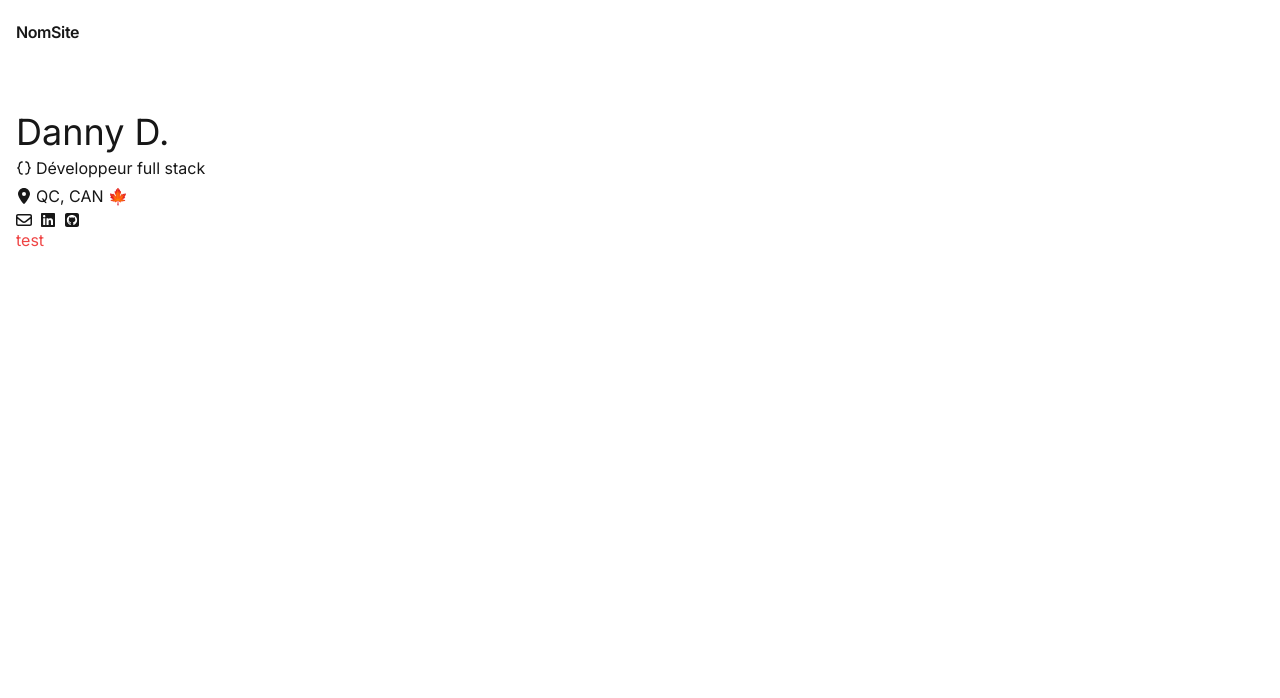
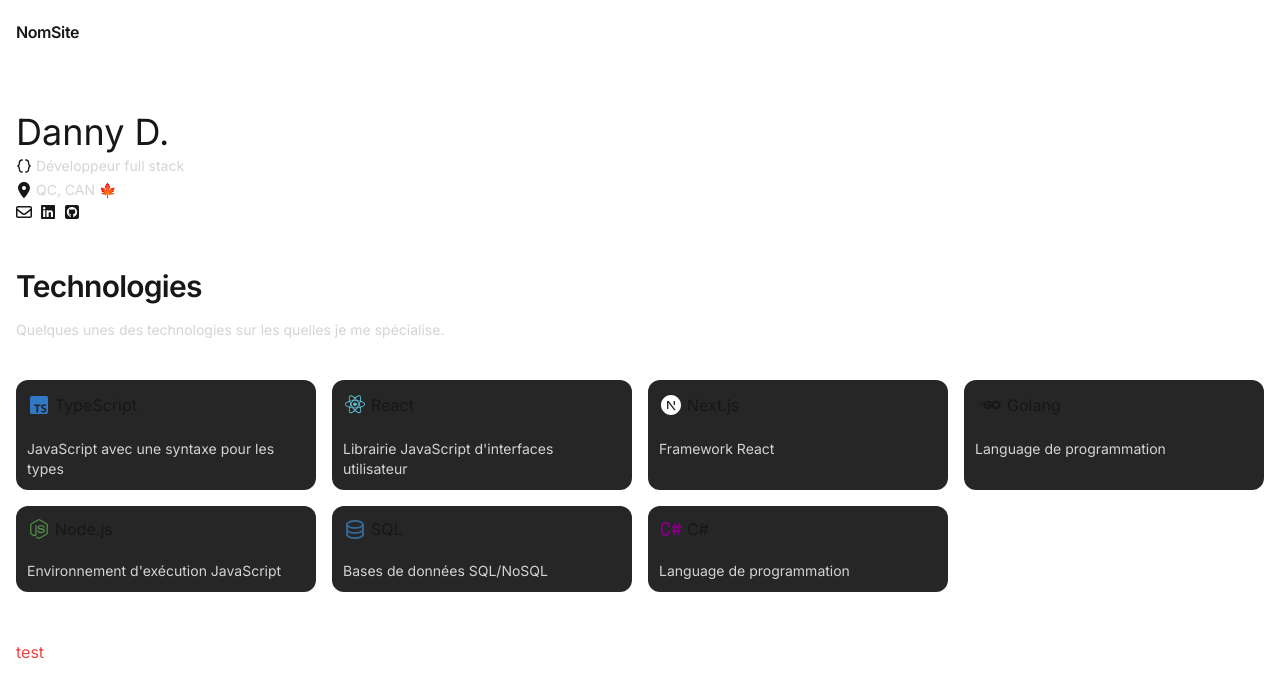
Before and after one commit to mtlaso/portfolio, a Next.js app: page / in a window 1280 px wide. Shown: the top 698 px of the page. Built offline with nearby package versions, Linux system fonts and the light colour scheme; a web font is replaced by a local one.

Commit message:
refactorisation

```diff
--- a/app/page.tsx
+++ b/app/page.tsx
@@ -1,57 +1,14 @@
-import Image from "next/image";
-import Link from "next/link";
-import { BiCodeCurly } from "react-icons/bi";
-import {
-	FaLocationDot,
-	FaRegEnvelope,
-	FaLinkedin,
-	FaSquareGithub,
-} from "react-icons/fa6";
+import { HeroSection } from "./ui/index/hero-section";
+import { WorkSection } from "./ui/index/work-section";
+import { NavBar } from "./ui/index/nav-bar";
 
 export default function Home() {
 	return (
 		<main className="min-h-screen px-4">
 			<NavBar />
 			<HeroSection />
+			<WorkSection />
 			<p className="text-red-500 sm:text-purple-500 md:text-red-500">test</p>
 		</main>
 	);
 }
-
-const NavBar = () => {
-	return (
-		<nav className="mb-12 py-5">
-			<Link href="/" passHref legacyBehavior>
-				<a href="/" className="font-semibold tracking-tight hover:opacity-90">
-					NomSite
-				</a>
-			</Link>
-		</nav>
-	);
-};
-
-const HeroSection = () => {
-	return (
-		<section className="flex flex-col gap-1">
-			<div>
-				<p className="text-4xl">Danny D.</p>
-			</div>
-
-			<div className="flex items-center gap-1">
-				<BiCodeCurly className="inline" />
-				<p>Développeur full stack</p>
-			</div>
-
-			<div className="flex items-center gap-1">
-				<FaLocationDot />
-				<p>QC, CAN 🍁</p>
-			</div>
-
-			<div className="flex gap-2">
-				<FaRegEnvelope />
-				<FaLinkedin />
-				<FaSquareGithub />
-			</div>
-		</section>
-	);
-};
--- /dev/null
+++ b/app/ui/index/hero-section.tsx
@@ -0,0 +1,34 @@
+import { BiCodeCurly } from "react-icons/bi";
+import {
+	FaLocationDot,
+	FaRegEnvelope,
+	FaLinkedin,
+	FaSquareGithub,
+} from "react-icons/fa6";
+import { SECTIONS_MARGIN } from "../sections-margin";
+
+export const HeroSection = () => {
+	return (
+		<section className={`flex flex-col gap-1 ${SECTIONS_MARGIN}`}>
+			<div>
+				<p className="text-4xl">Danny D.</p>
+			</div>
+
+			<div className="flex items-center gap-1">
+				<BiCodeCurly />
+				<p className="text-sm text-neutral-300">Développeur full stack</p>
+			</div>
+
+			<div className="flex items-center gap-1">
+				<FaLocationDot />
+				<p className="text-neutral-300 text-sm">QC, CAN 🍁</p>
+			</div>
+
+			<div className="flex gap-2">
+				<FaRegEnvelope />
+				<FaLinkedin />
+				<FaSquareGithub />
+			</div>
+		</section>
+	);
+};
--- /dev/null
+++ b/app/ui/index/nav-bar.tsx
@@ -0,0 +1,13 @@
+import Link from "next/link";
+
+export const NavBar = () => {
+	return (
+		<nav className="mb-12 py-5">
+			<Link href="/" passHref legacyBehavior>
+				<a href="/" className="font-semibold tracking-tight hover:opacity-90">
+					NomSite
+				</a>
+			</Link>
+		</nav>
+	);
+};
--- /dev/null
+++ b/app/ui/index/work-section.tsx
@@ -0,0 +1,125 @@
+import {
+	BiLogoTypescript,
+	BiLogoReact,
+	BiLogoGoLang,
+	BiLogoNodejs,
+} from "react-icons/bi";
+import { TbBrandCSharp } from "react-icons/tb";
+import { RiNextjsFill, RiDatabase2Line } from "react-icons/ri";
+import type { IconType } from "react-icons";
+import type { ReactElement } from "react";
+import { SECTIONS_MARGIN } from "../sections-margin";
+
+interface StackItem {
+	icon: IconType;
+	iconColor?: string;
+	iconSize?: string;
+	title: string;
+	desc: string;
+}
+
+export const WorkSection = () => {
+	return (
+		<section className={`${SECTIONS_MARGIN}`}>
+			<StackWrapper />
+		</section>
+	);
+};
+
+const StackWrapper = () => {
+	const stackItems: StackItem[] = [
+		{
+			icon: BiLogoTypescript,
+			iconColor: "#3178c6",
+			iconSize: "24",
+			title: "TypeScript",
+			desc: "JavaScript avec une syntaxe pour les types",
+		},
+		{
+			icon: BiLogoReact,
+			iconColor: "#60c7de",
+			iconSize: "24",
+			title: "React",
+			desc: "Librairie JavaScript d'interfaces utilisateur",
+		},
+		{
+			icon: RiNextjsFill,
+			iconColor: "white",
+			iconSize: "24",
+			title: "Next.js",
+			desc: "Framework React",
+		},
+		{
+			icon: BiLogoGoLang,
+			iconSize: "28",
+			title: "Golang",
+			desc: "Language de programmation",
+		},
+		{
+			icon: BiLogoNodejs,
+			iconColor: "#528a46",
+			iconSize: "24",
+			title: "Node.js",
+			desc: "Environnement d'exécution JavaScript",
+		},
+		{
+			icon: RiDatabase2Line,
+			iconColor: "#336791",
+			iconSize: "24",
+			title: "SQL",
+			desc: "Bases de données SQL/NoSQL",
+		},
+		{
+			icon: TbBrandCSharp,
+			iconColor: "purple",
+			iconSize: "24",
+			title: "C#",
+			desc: "Language de programmation",
+		},
+	];
+	return (
+		<section className="">
+			<div className="space-y-4 mb-10">
+				<h2 className="font-semibold tracking-tight text-3xl">Technologies</h2>
+				<p className="text-neutral-300 text-sm">
+					Quelques unes des technologies sur les quelles je me spécialise.
+				</p>
+			</div>
+			<ul className="grid grid-cols-1 sm:grid-cols-2 lg:grid-cols-4 gap-4">
+				{stackItems.map((item) => (
+					<StackCard
+						key={item.title}
+						icon={<item.icon size={item.iconSize} color={item.iconColor} />}
+						title={item.title}
+						desc={item.desc}
+					/>
+				))}
+			</ul>
+		</section>
+	);
+};
+
+const StackCard = ({
+	icon,
+	title,
+	desc,
+}: {
+	icon: ReactElement;
+	title: string;
+	desc: string;
+}) => {
+	return (
+		<li
+			className="space-y-1 p-2.5
+			grid grid-rows-subgrid row-span-2
+      rounded-xl border border-transparent bg-neutral-800
+      hover:bg-neutral-700 hover:border-neutral-600 transition-colors duration-200"
+		>
+			<p className="flex items-center gap-1">
+				{icon}
+				{title}
+			</p>
+			<p className="text-sm text-neutral-300">{desc}</p>
+		</li>
+	);
+};
--- /dev/null
+++ b/app/ui/sections-margin.ts
@@ -0,0 +1 @@
+export const SECTIONS_MARGIN = "mb-12";
```
